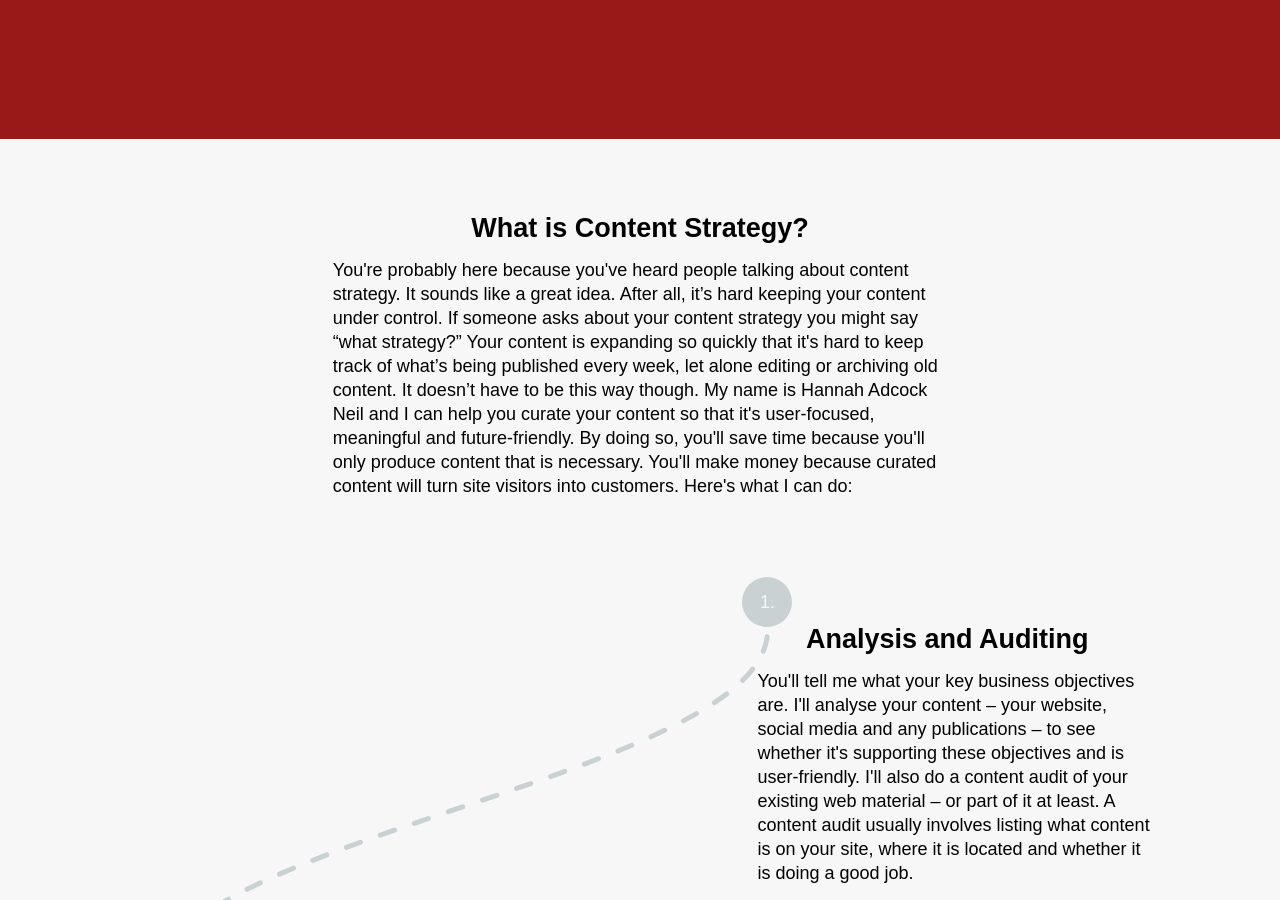
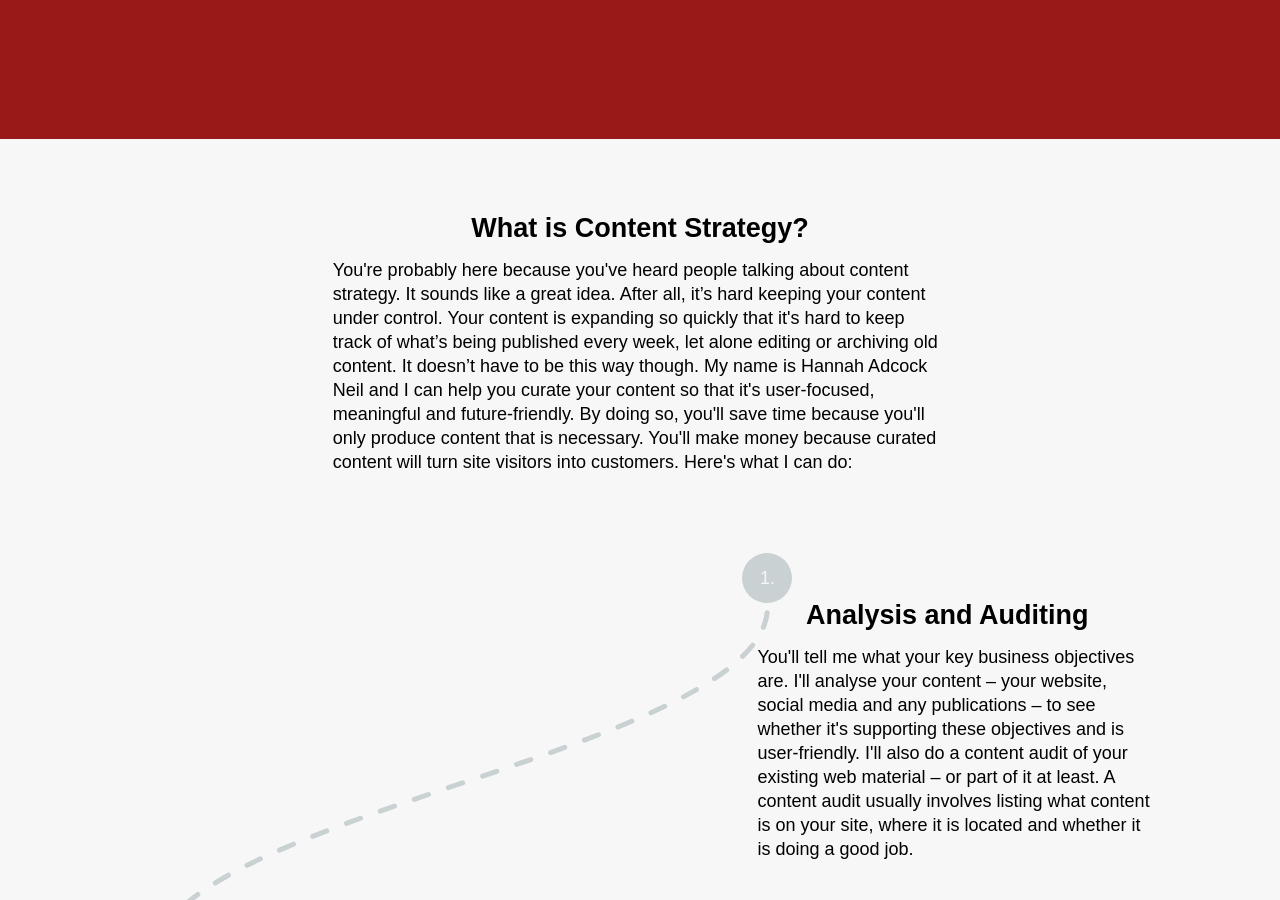
Before and after one commit to smokingpun/smokingpun.github.io, a Jekyll site: the page built from index.html, in a window 1280 px wide and 900 px high, scrolled down 394 px. Built offline with Jekyll 4.4.1, drawn with Linux system fonts in a browser that asks for light colours; nearby versions of some CDN libraries; some web fonts are replaced; Markdown is read by kramdown in place of the engine named in the settings.

Commit message:
editing changes

```diff
--- a/_layouts/homepage.html
+++ b/_layouts/homepage.html
@@ -52,7 +52,7 @@
     <section class="journey_center">
       <article>
         <h2 id="what_is_content_strategy_section">What is Content Strategy?</h2>
-        <p>You're probably here because you've heard people talking about content strategy. It sounds like a great idea. After all, it’s hard keeping your content under control. If someone asks about your content strategy you might say “what strategy?” Your content is expanding so quickly that it's hard to keep track of what’s being published every week, let alone editing or archiving old content. It doesn’t have to be this way though. My name is <a href="http://www.linkedin.com/in/hannahadcock">Hannah Adcock Neil</a> and I can help you curate your content so that it's user-focused, meaningful and future-friendly. By doing so, you'll save time because you'll only produce content that is necessary. You'll make money because curated content will turn site visitors into customers. Here's what I can do:</p>
+        <p>You're probably here because you've heard people talking about content strategy. It sounds like a great idea. After all, it’s hard keeping your content under control. Your content is expanding so quickly that it's hard to keep track of what’s being published every week, let alone editing or archiving old content. It doesn’t have to be this way though. My name is <a href="http://www.linkedin.com/in/hannahadcock">Hannah Adcock Neil</a> and I can help you curate your content so that it's user-focused, meaningful and future-friendly. By doing so, you'll save time because you'll only produce content that is necessary. You'll make money because curated content will turn site visitors into customers. Here's what I can do:</p>
       </article>
      </section>
     <section class="journey_analysis">
```
